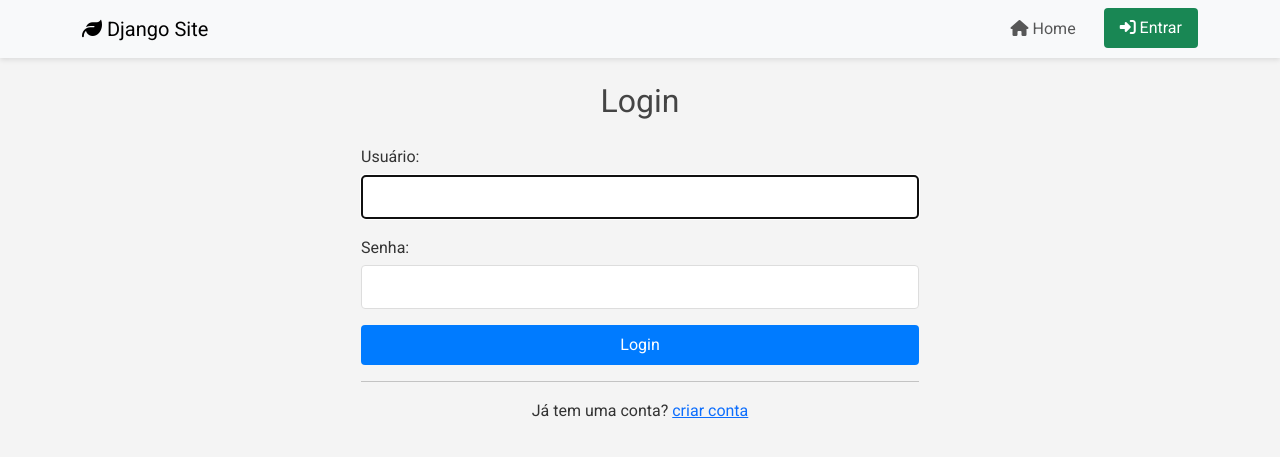
After one commit to opencodigos/DjangoProjeto5-OrderUP, a Django app: page /login/ in a window 1280 px wide. The commit adds this page. Shown: the top 457 px of the page. Run offline with Django 5.2, Linux system fonts and the light colour scheme; some libraries are stand-ins or nearby versions.

Commit message:
Registro / Login

```diff
--- a/myapp/urls.py
+++ b/myapp/urls.py
@@ -1,6 +1,14 @@
 from django.urls import path
-from .views import index
+from django.contrib.auth.views import LoginView, LogoutView
+from .views import (
+    home,
+    register
+)
 
 urlpatterns = [
-    path('', index, name='index'),
+    path('', home, name='home'),
+
+    path('login/', LoginView.as_view(template_name='auth/login.html'), name='login'),
+    path('logout/', LogoutView.as_view(), name='logout'),
+    path('register/', register, name='register'),
 ]
--- /dev/null
+++ b/templates/auth/login.html
@@ -0,0 +1,15 @@
+{% extends 'base.html' %}
+{% block title %}Login{% endblock %}
+{% load crispy_forms_tags %}
+{% block content %}
+<div class="col-md-6 offset-md-3">
+    <h2 class="text-center mb-4">Login</h2>
+    <form method="post">
+        {% csrf_token %}
+        {{ form.as_p }}
+        <button type="submit" class="btn btn-primary w-100">Login</button>
+    </form>
+    <hr>
+    <p class="text-center">Já tem uma conta? <a href="#register">criar conta</a></p>
+</div>
+{% endblock %}
--- a/templates/base.html
+++ b/templates/base.html
@@ -3,7 +3,7 @@
 <html lang="en">
 <head>
     <meta charset="UTF-8">
-    <title>{% block title %}Django Site{% endblock %}</title>
+    <title>{% block title %}Sistema Reservas - OrderUP{% endblock %}</title>
 
     <meta name="viewport" content="width=device-width, initial-scale=1">
 
@@ -23,25 +23,79 @@
 
     <nav class="navbar navbar-expand-lg navbar-light bg-light mb-4">
         <div class="container">
-            <a class="navbar-brand" href="{% url 'index' %}"><i class="fa-solid fa-leaf"></i> Django Site</a>
+            <a class="navbar-brand" href="{% url 'home' %}"><i class="fa-solid fa-leaf"></i> Django Site</a>
             <button class="navbar-toggler" type="button" data-bs-toggle="collapse" data-bs-target="#navbarNav">
                 <span class="navbar-toggler-icon"></span>
             </button>
             <div class="collapse navbar-collapse" id="navbarNav">
                 <ul class="navbar-nav ms-auto">
                     <li class="nav-item">
-                        <a class="nav-link" href="{% url 'index' %}"><i class="fas fa-home"></i> Home</a>
+                        <a class="nav-link" href="{% url 'home' %}"><i class="fas fa-home"></i> Home</a>
                     </li>
+
+                    {% if user.is_authenticated %}
+                    <li class="nav-item dropdown">
+                        <a class="nav-link dropdown-toggle" href="#" id="userDropdown" role="button" data-bs-toggle="dropdown">
+                            <i class="fas fa-user"></i> {{ user.get_full_name|default:user.username }}
+                        </a>
+                        <ul class="dropdown-menu dropdown-menu-end">
+                            <li>
+                                <a class="dropdown-item" href="#my_reservations">
+                                    <i class="fas fa-calendar"></i> Minhas Reservas
+                                </a>
+                            </li>
+                            <li>
+                                <a class="dropdown-item" href="#my_orders">
+                                    <i class="fas fa-shopping-bag"></i> Meus Pedidos
+                                </a>
+                            </li>
+                            {% if user.is_superuser %}
+                                <li><hr class="dropdown-divider"></li>
+                                <li>
+                                    <a class="dropdown-item" href="/admin/">
+                                        <i class="fas fa-cog"></i> Admin
+                                    </a>
+                                </li>
+                            {% endif %}
+                            <li><hr class="dropdown-divider"></li>
+                            <li>
+                                <a class="dropdown-item text-danger">
+
+                                <form method="post" action="{% url 'logout' %}" class="d-inline">
+                                    {% csrf_token %}
+                                    <button type="submit" class="dropdown-item text-danger" style="border: none; background: none; cursor: pointer;">
+                                        <i class="fas fa-sign-out-alt"></i> Sair
+                                    </button>
+                                </form>
+
+                                </a>
+                            </li>
+                        </ul>
+                    </li>
+                    {% else %}
                     <li class="nav-item">
-                        <a class="nav-link" href="#"><i class="fas fa-info-circle"></i> Sobre</a>
+                        <a class="btn btn-success" href="{% url 'login' %}">
+                            <i class="fas fa-sign-in-alt"></i> Entrar
+                        </a>
                     </li>
-                    <li class="nav-item">
-                        <a class="nav-link" href="#"><i class="fas fa-envelope"></i> Contato</a>
-                    </li>
+                    {% endif %}
+
                 </ul>
             </div>
         </div>
     </nav>
+
+    {% if messages %}
+    <div class="container mt-3">
+        {% for message in messages %}
+        <div class="alert {{ message.tags }} alert-dismissible fade show" role="alert">
+            {{ message }}
+            <button type="button" class="btn-close" data-bs-dismiss="alert"></button>
+        </div>
+        {% endfor %}
+    </div>
+    {% endif %}
+
 
     <div class="container">
         {% block content %}
```
Also changed, not shown: myapp/forms.py (added, +46 -0 lines), myapp/views.py (+21 -4 lines), templates/auth/register.html (added, +11 -0 lines), templates/home.html (added, +49 -0 lines), templates/index.html (deleted, +0 -7 lines).
